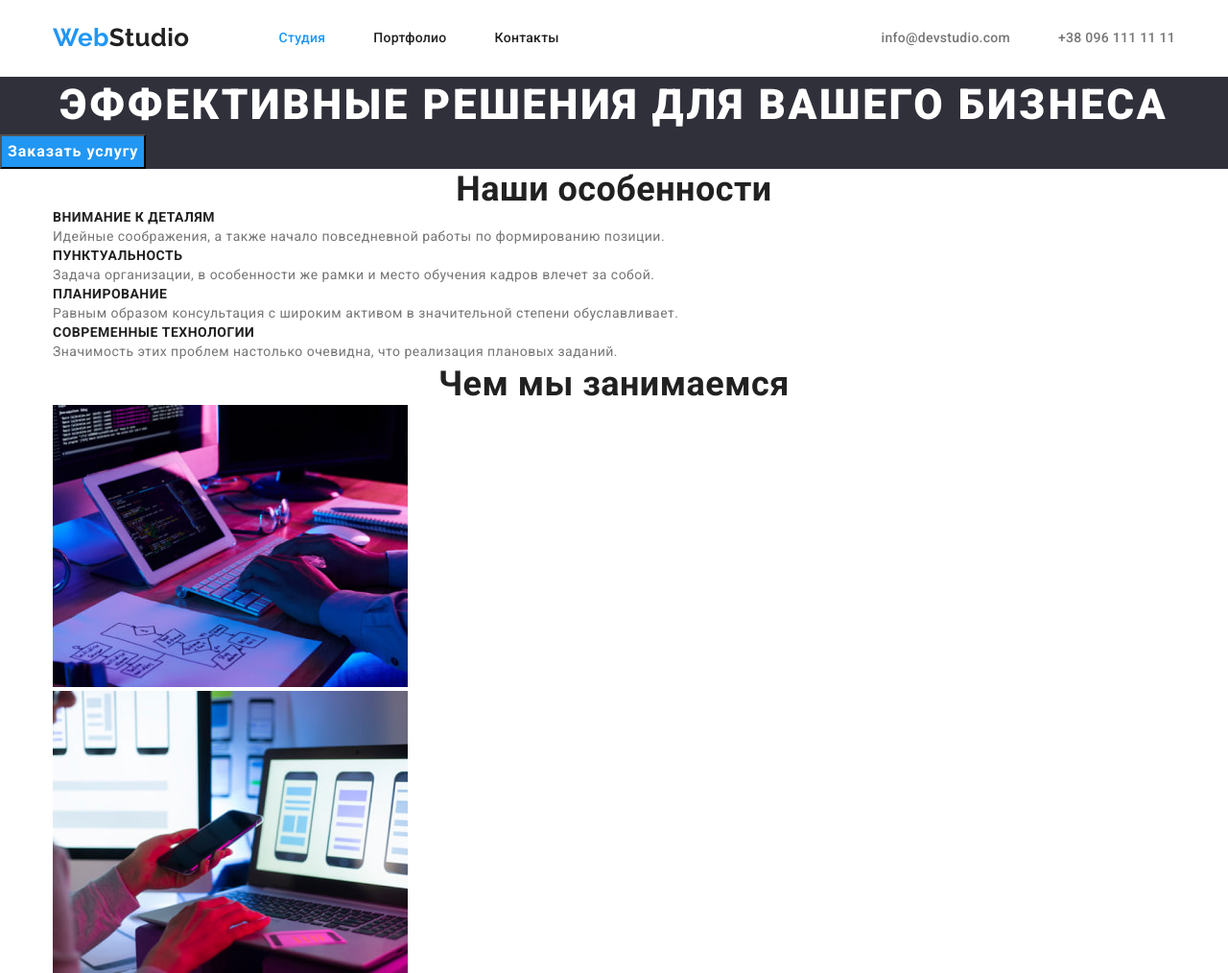
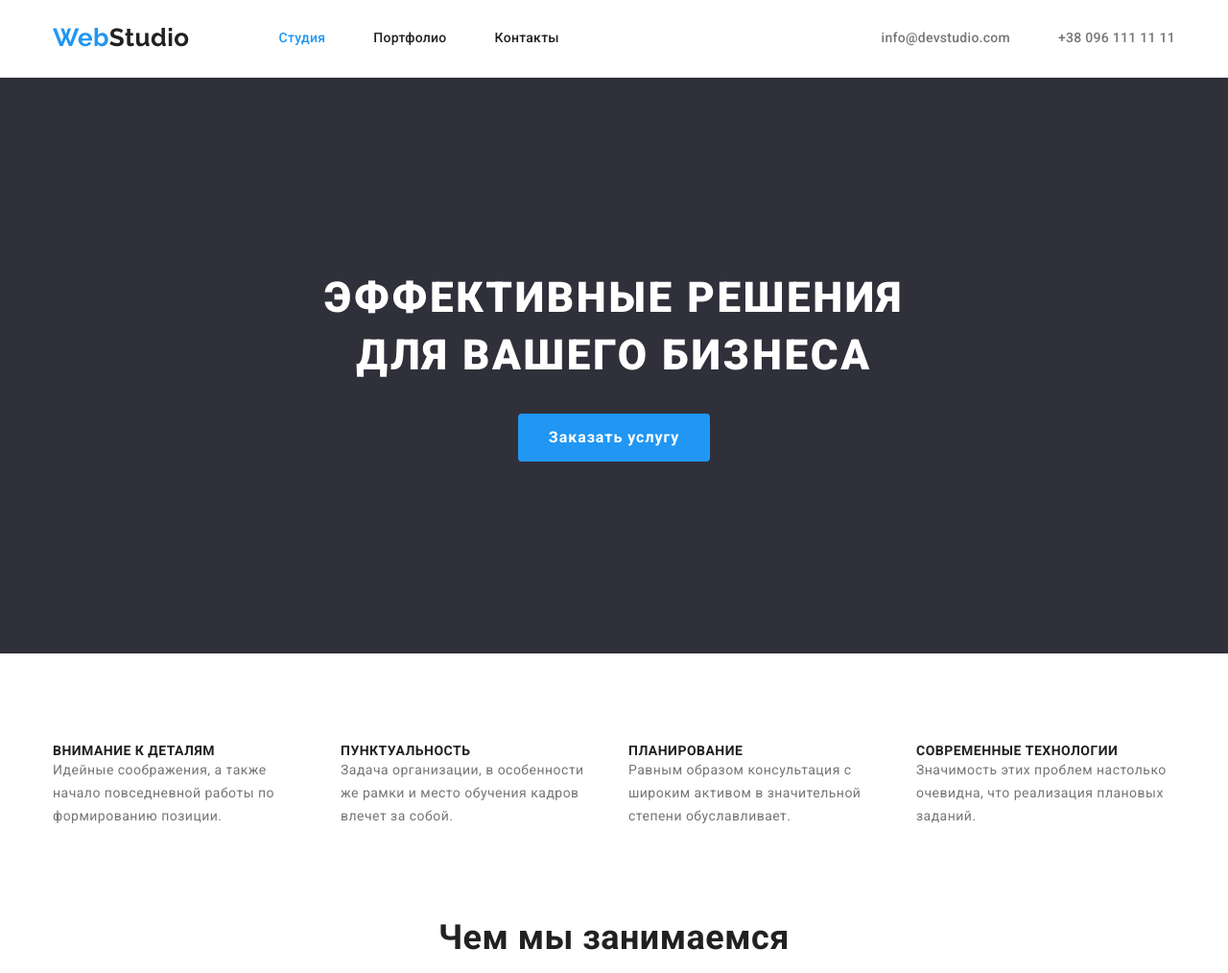
Before and after one commit to KiiviKat/goit-markup-hw-03, a plain HTML site: page index.html in a window 1280 px wide. Shown: the top 1014 px of the page at 96% size. Drawn offline with nearby package versions, Linux system fonts and the light colour scheme.

Commit message:
Добавляет геометрию и флексы к index.html

```diff
--- a/css/styles.css
+++ b/css/styles.css
@@ -79,9 +79,15 @@ ul {
     margin-right: auto;
 }
 
+.section {
+    padding-top: 94px;
+    padding-bottom: 94px;
+}
+
 /* Header */
 
 .header {
+    border-bottom: 1px solid #ECECEC;
     background-color: var(--primary-background-color);
 }
 
@@ -134,10 +140,18 @@ ul {
 /* Hero */
 
 .hero {
+    padding-top: 200px;
+    padding-bottom: 200px;
+
     background-color: var(--footer-background-color);
 }
 
 .hero-title {
+    width: 696px;
+    margin-left: auto;
+    margin-right: auto;
+    margin-bottom: 30px;
+
     color: var(--white-text-color);
 
     font-weight: 900;
@@ -149,6 +163,13 @@ ul {
 }
 
 .order-btn {
+    display: block;
+    margin-left: auto;
+    margin-right: auto;
+    padding: 10px 32px;
+    border: none;
+    border-radius: 4px;
+
     color: var(--white-text-color);
     background-color: var(--accent-color);
 
@@ -159,6 +180,28 @@ ul {
 }
 
 /* Section Qualities */
+
+.visually-hidden {
+    position: absolute;
+    width: 1px;
+    height: 1px;
+    margin: -1px;
+    border: 0;
+    padding: 0;
+    white-space: nowrap;
+    clip-path: inset(100%);
+    clip: rect(0 0 0 0);
+    overflow: hidden;
+}
+
+.qualities-list {
+    display: flex;
+    justify-content: space-between;
+}
+
+.qualities-list .item {
+    width: 270px;
+}
 
 .section-qualities .subtitle {
     font-size: 14px;
@@ -173,19 +216,47 @@ ul {
 
 /* Section Do */
 
+.section-do {
+    padding-top: 0;
+}
+
+.do-list {
+    display: flex;
+    justify-content: space-between;
+}
+
+.section-do .title {
+    margin-bottom: 50px;
+}
+
 /* Section Team */
 
 .section-team {
     background-color: var(--gray-background-color);
 }
 
+.section-team .title {
+    margin-bottom: 50px;
+}
+
+.section-team .list {
+    display: flex;
+    justify-content: space-between;
+    text-align: center;
+}
+
 .section-team .subtitle {
+    margin-top: 30px;
+
     font-weight: 500;
     font-size: 16px;
     line-height: 1.19;
 }
 
 .section-team .text {
+    margin-top: 10px;
+    margin-bottom: 30px;
+
     line-height: 1.19;
 }
 
@@ -227,7 +298,15 @@ ul {
 /* Footer */
 
 .footer {
+    padding-top: 60px;
+    padding-bottom: 60px;
+
     background-color: var(--footer-background-color);
+}
+
+.footer-logo {
+    display: block;
+    margin-bottom: 20px;
 }
 
 .footer-logo-accent {
@@ -235,11 +314,17 @@ ul {
 }
 
 .address {
+    margin-bottom: 9px;
+
     color: var(--white-text-color);
 
     font-style: normal;
     font-size: 14px;
     line-height: 1.71;
+}
+
+.mail-footer {
+    margin-bottom: 9px;
 }
 
 .footer-contacts {
--- a/index.html
+++ b/index.html
@@ -32,15 +32,15 @@
     </header>
 
     <main class="main">
-        <section class="hero">
+        <section class="hero section">
             <h1 class="hero-title">Эффективные решения для вашего бизнеса</h1>
             <button class="btn order-btn" type="button">Заказать услугу</button>
         </section>
-    <section class="section-qualities">
+    <section class="section-qualities section">
         <div class="container">
             <!--Заголовок скрыть-->
-            <h2 class="title">Наши особенности</h2>
-            <ul class="list">
+            <h2 class="title visually-hidden">Наши особенности</h2>
+            <ul class="list qualities-list">
                 <li class="item">
                     <h3 class="subtitle">Внимание к деталям</h3>
                     <p class="text">Идейные соображения, а также начало повседневной работы по формированию позиции.</p>
@@ -60,17 +60,17 @@
             </ul>
         </div>
     </section>
-    <section class="section-do">
+    <section class="section-do section">
         <div class="container">
             <h2 class="title">Чем мы занимаемся</h2>
-            <ul class="list">
+            <ul class="list do-list">
                 <li class="item"><img class="img" src="./images/img1.jpg" alt="Разработка веб-сайтов" width="370"></li>
                 <li class="item"><img class="img" src="./images/img2.jpg" alt="Разработка приложений" width="370"></li>
                 <li class="item"><img class="img" src="./images/img3.jpg" alt="Разработка дизайнов" width="370"></li>
             </ul>
         </div>
     </section>
-    <section class="section-team">
+    <section class="section-team section">
         <div class="container">
             <h2 class="title">Наша команда</h2>
             <ul class="list">
@@ -106,7 +106,7 @@
                 <a class="link" href="#">г. Киев, пр-т Леси Украинки, 26</a>
             </address>
             <ul class="list footer-contacts">
-                <li class="item"><a class="link" href="mailto:info@devstudio.com">info@devstudio.com</a></li>
+                <li class="item mail-footer"><a class="link" href="mailto:info@devstudio.com">info@devstudio.com</a></li>
                 <li class="item"><a class="link" href="tel:+380961111111">+38 096 111 11 11</a></li>
             </ul>
         </div>
```
Also changed, not shown: portfolio.html (+1 -1 lines).
